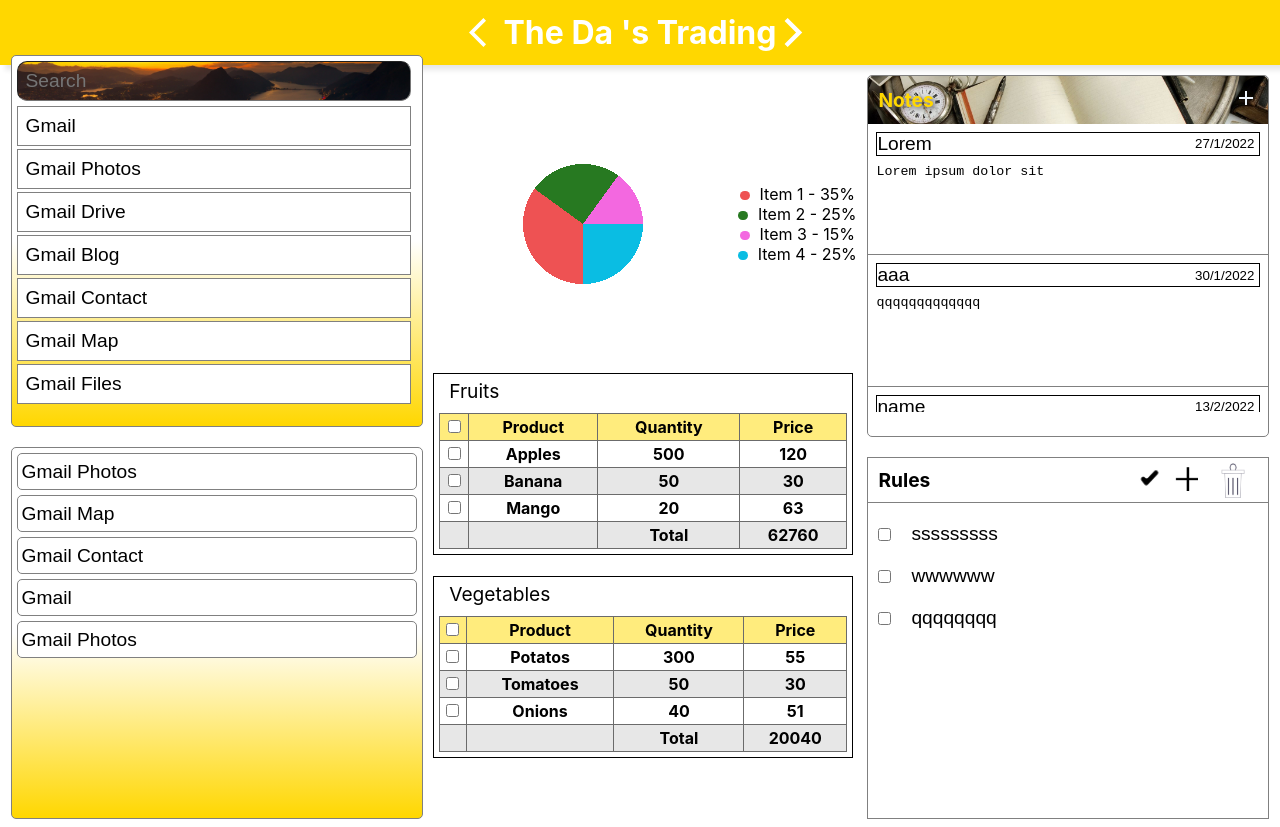
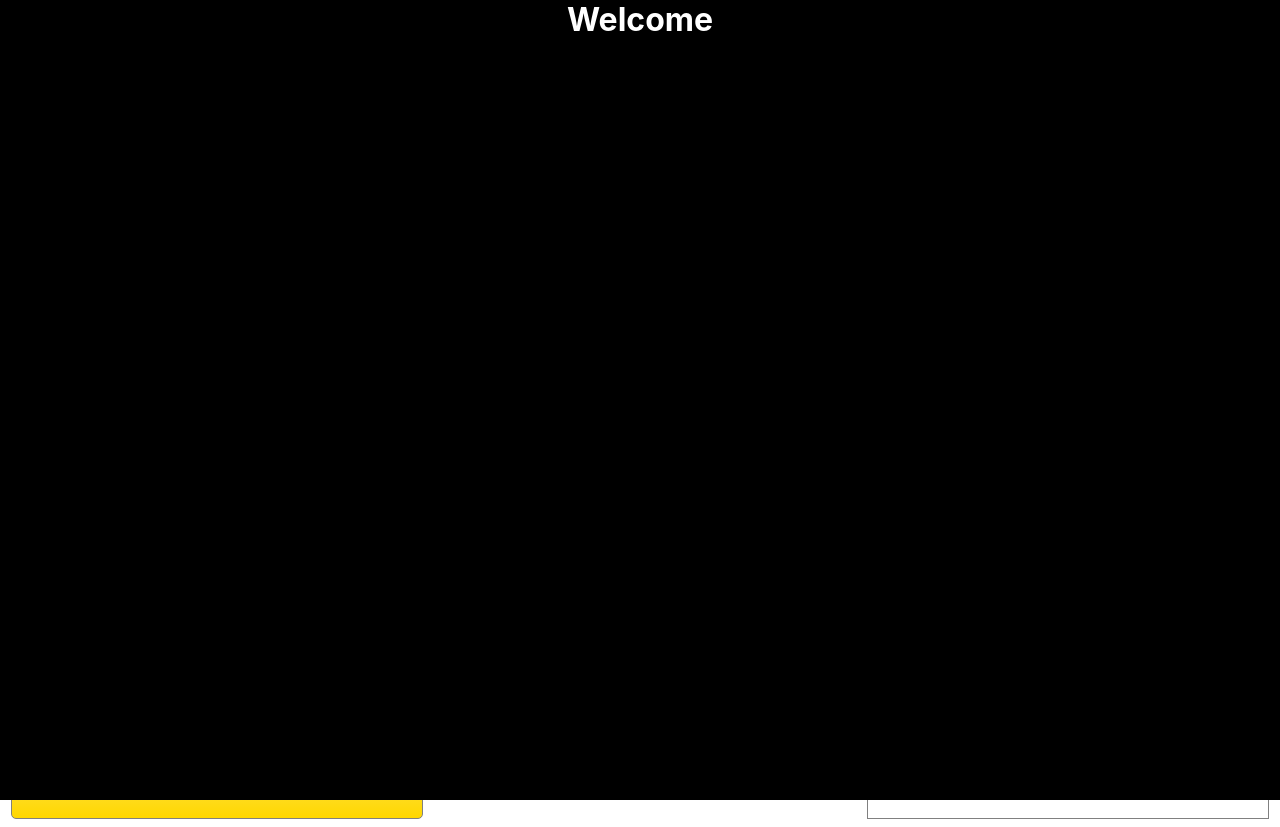
Before and after one commit to TheDa21crj/InterProject, a React (Create React App) app in the folder front/: page / in a window 1280 px wide. Built offline with nearby package versions, Linux system fonts and the light colour scheme.

Commit message:
NavBackDrop

```diff
--- a/front/src/Components/Nav/CSS/Nav.css
+++ b/front/src/Components/Nav/CSS/Nav.css
@@ -1,3 +1,12 @@
 #active {
     z-index: 100;
 }
+
+.NavBackDrop {
+    position: absolute;
+    top: 0;
+    left: 0;
+    background-color: black;
+    width: 100%;
+    height: 100vh;
+}
--- a/front/src/Components/Nav/CSS/Nav.module.css
+++ b/front/src/Components/Nav/CSS/Nav.module.css
@@ -5,6 +5,7 @@
     text-align: center;
     margin-bottom: -10px;
     box-shadow: 5px 5px 5px rgb(231, 231, 231);
+    position: relative;
 }
 
 .mH1 {
--- a/front/src/Components/Nav/Nav.js
+++ b/front/src/Components/Nav/Nav.js
@@ -15,6 +15,9 @@ export default function Nav() {
         </Link>
         <ArrowForwardIosIcon fontSize="large" id={NCss.ArrowForwardIosIcon} />
       </div>
+      <div className="NavBackDrop">
+        <h1>Welcome</h1>
+      </div>
     </div>
   );
 }
```
